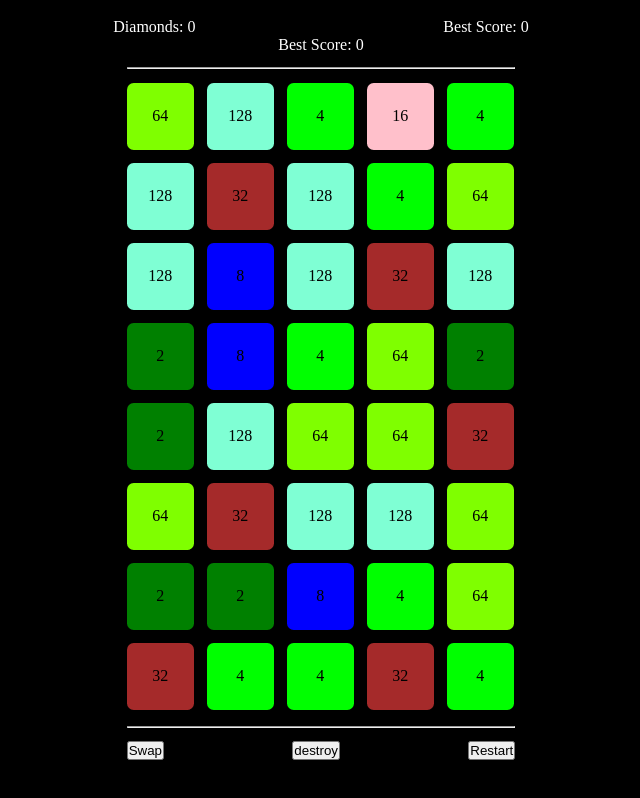
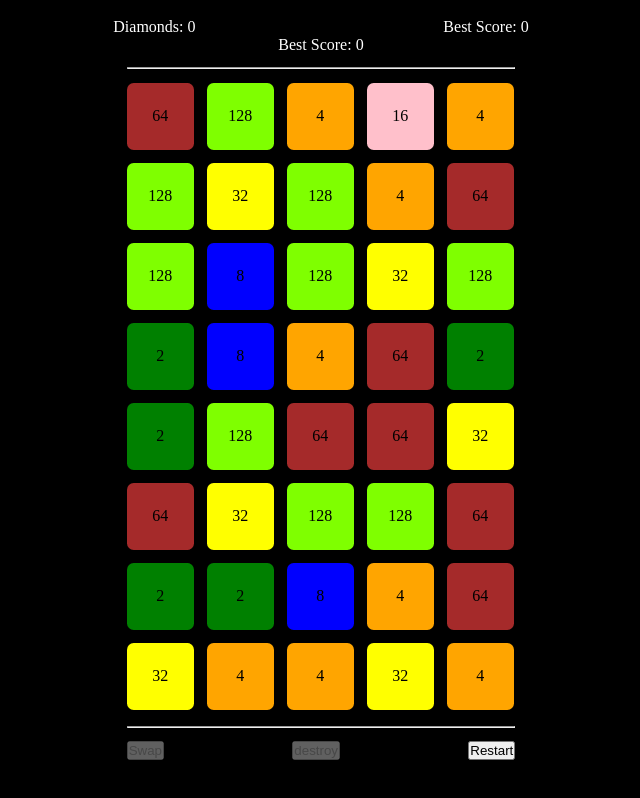
Before and after one commit to KremeshevD/2048_-game, a React (Create React App) app: page / in a window 1280 px wide. Shown: the whole page, without its empty margins (319-959 px from the left). Built offline with nearby package versions, Linux system fonts and the light colour scheme.

Commit message:
Bonuses cost, and bonuses button

```diff
--- a/src/Game/Cell.js
+++ b/src/Game/Cell.js
@@ -14,7 +14,7 @@ export class Cell {
         this.isDeleted = false
     }
     #setColor() {
-        const colors = ['red', 'green', 'Lime', 'blue', 'pink' ,'brown', 'Chartreuse', 'Aquamarine', 'purple','violet', 'yellow' ]
+        const colors = ['red', 'green', 'orange', 'blue', 'pink', 'yellow' ,'brown', 'Chartreuse', 'Aquamarine', 'purple','violet', 'GoldenRod', 'LightCyan' ]
         this.color = colors[this._value%colors.length]
     }
     set value(newValue) {
--- a/src/Game/Game.js
+++ b/src/Game/Game.js
@@ -19,6 +19,7 @@ export class Game {
         this.isGameOver = false
         this.isNewLevel = false
         this.newLevelData = {}
+        this.bonusCost = 100
     }
 
     #getNewValue(value) {
@@ -51,6 +52,8 @@ export class Game {
                         this.maxValue += 1
                         this.minValue += 1
                         this.diamonds += 30
+                        this.isNewLevel = true
+                        this.bonusCost +=15
                         this.newLevelData = {
                             newValue: this.maxValue,
                             removedValue: this.minValue - 1,
@@ -62,6 +65,7 @@ export class Game {
                         this.minValue += 1
                         this.diamonds += 30+this.maxValue-7
                         this.isNewLevel = true
+                        this.bonusCost +=15
                         this.newLevelData = {
                             newValue: this.maxValue,
                             removedValue: this.minValue - 1,
@@ -71,6 +75,7 @@ export class Game {
                         this.maxValue += dif
                         this.minValue += dif
                         this.diamonds += 30+this.maxValue-7
+                        this.bonusCost +=15
                         this.isNewLevel = true
                         this.newLevelData = {
                             newValue: this.maxValue,
@@ -145,13 +150,19 @@ export class Game {
         this.isGameOver = !this.field.isAnyMoveAvalable()
     }
     destroyCell(cell) {
-        cell = this.field.getCell(cell.x, cell.y)
-        this.field.markForDeleting([cell])
+        if(this.diamonds >= this.bonusCost){
+            cell = this.field.getCell(cell.x, cell.y)
+            this.diamonds -= this.bonusCost
+            this.field.markForDeleting([cell])
+        }
     }
     swapCells([c1, c2]) {
-        const cell1 = this.field.getCell(c1.x, c1.y)
-        const cell2 = this.field.getCell(c2.x, c2.y)
-        this.field.swapCells(cell1, cell2)
+        if(this.diamonds >= this.bonusCost){
+            const cell1 = this.field.getCell(c1.x, c1.y)
+            const cell2 = this.field.getCell(c2.x, c2.y)
+            this.diamonds -= this.bonusCost
+            this.field.swapCells(cell1, cell2)
+        }
     }
     render() {
        return  {
@@ -164,6 +175,7 @@ export class Game {
             isNewLevel: this.isNewLevel,
             isGameOver: this.isGameOver,
             newLevelData: this.newLevelData,
+            bonusCost: this.bonusCost,
             ...this.path.render(),
             ...this.field.render(),
 
@@ -178,6 +190,7 @@ export class Game {
         this.maxValueOnField = state.maxValueOnField
         this.score = state.score
         this.diamonds = state.diamonds
+        this.bonusCost = state.bonusCost
         this.newLevel = false
         this.levelInfo = {}
         this.score = state.score
--- a/src/Store/gameReducer.js
+++ b/src/Store/gameReducer.js
@@ -6,6 +6,7 @@ import { destroyCell, overTurn, pickCellForDestroy, toNextLevel, toNextStep } fr
 
 const game = new Game(getCellSize())
 const savedGame = localStorage.getItem('game')
+
 if(savedGame) {
   game.restore(JSON.parse(savedGame))
 }
@@ -14,7 +15,8 @@ const initialState = {
     isTurn: false,
     isSwapMode: false,
     isDestroyMode: false,
-    swapingCells: []
+    swapingCells: [],
+    isRestored: savedGame ? true:false
   }
 
 
@@ -36,6 +38,7 @@ export const gameSlice = createSlice({
             state.pathSegments = curGame.pathSegments
     },
     setSwapMode (state) {
+
       state.isSwapMode = true
     },
     setDestroyMode(state) {
@@ -50,6 +53,9 @@ export const gameSlice = createSlice({
         const curGame = game.render()
         state.field = curGame.field
       }
+    },
+    restoreGame(state) {
+      state.isRestored = false
     }
   },
   extraReducers: {
@@ -104,6 +110,7 @@ export const gameSlice = createSlice({
       },
       [destroyCell.pending]: (state) => {
         state.isDestroyMode = false
+        state.diamonds = game.diamonds
       },
       [destroyCell.fulfilled]: (state) => {
 
@@ -115,8 +122,9 @@ export const gameSlice = createSlice({
         game.destroyCell(payload)
         const curGame = game.render()
         state.field = curGame.field
+        state.diamonds = curGame.diamonds
       }
   }
 });
 
-export const { startTurn, turnInProgress, setSwapMode, setDestroyMode, setSwapingCells } = gameSlice.actions;
+export const { startTurn, turnInProgress, setSwapMode, setDestroyMode, setSwapingCells, restoreGame } = gameSlice.actions;
--- a/src/components/Game/Game.jsx
+++ b/src/components/Game/Game.jsx
@@ -1,5 +1,4 @@
 import './game.css'
-import useCellSize from "../../Hooks/useCellSize"
 import { Field } from "./Field"
 import { useDispatch, useSelector } from "react-redux"
 import { turnInProgress } from "../../Store/gameReducer"
@@ -8,17 +7,23 @@ import { overTurn } from '../../Store/asyncAction'
 import { ButtonBlock } from './buttonBlock/ButtonBlock'
 import { ModalWindow } from './ModalWindow'
 import { Score } from './Score/Score'
+import { StartScreen } from './StartScreen'
+import getCellSize from '../../Hooks/getCellSize'
+import { useRef } from 'react'
 
 export const Game = () => {
-    let cellSize = useCellSize()
+    let cellSize = useRef(getCellSize()).current
     const score = useSelector(state => state.game.score)
     const isTurn = useSelector(state => state.game.isTurn)
     const diamonds = useSelector(state => state.game.diamonds)
     const isNewLevel = useSelector(state => state.game.isNewLevel)
     const newLevelData = useSelector(state => state.game.newLevelData)
     const isGameOver = useSelector(state => state.game.isGameOver)
+    const isRestored = useSelector(state => state.game.isRestored)
+
 
     const dispatch = useDispatch()
+
 
     const gameStyle = {
         minWidth: cellSize*6.2,
@@ -51,13 +56,17 @@ export const Game = () => {
                 <div>Diamonds: {diamonds}</div>
                 <div>Best Score: {score}</div>
             </div>
+            {isRestored ?
+            <StartScreen/>
+            :
             <div className="gameField" style={gameFieldStyle}   onPointerMove={moveHandler} >
                 <div className="score"><Score score ={score}/></div>
                 <hr style={lineStyle}></hr>
                     <Field />
                 <hr style={lineStyle}></hr>
                     <ButtonBlock />
-                </div>
+            </div>
+            }
         </div>
         {isNewLevel && <ModalWindow newLevel = {newLevelData}/>}
         </>
--- /dev/null
+++ b/src/components/Game/StartScreen.jsx
@@ -0,0 +1,20 @@
+import { useDispatch, useSelector } from "react-redux"
+import { restoreGame } from "../../Store/gameReducer"
+
+export const StartScreen = () => {
+    const dispatch = useDispatch()
+    const higestBlock = useSelector(state => state.game.maxValueOnField)
+
+    return (
+
+        <div className="fullwide contentCenter fullheight">
+            <div>
+                <div>
+                    {higestBlock}
+                </div>
+                <span>YOUR HIGEST BLOCK</span>
+            </div>
+            <button className="big" onClick={() => dispatch(restoreGame())} >&#9654;</button>
+        </div>
+    )
+}
--- a/src/components/Game/buttonBlock/ButtonBlock.jsx
+++ b/src/components/Game/buttonBlock/ButtonBlock.jsx
@@ -1,38 +1,53 @@
-import { useDispatch } from "react-redux"
+import { useMemo } from "react"
+import { useDispatch, useSelector } from "react-redux"
 import { setDestroyMode, setSwapMode } from "../../../Store/gameReducer"
 import { ButtonCustom } from "./ButtonCustom"
 
 
 export const ButtonBlock = () => {
         const dispatch = useDispatch()
-        const swapModeHandler = () => {
-            dispatch(setSwapMode())
+        const bonusCost = useSelector(state => state.game.bonusCost)
+        const diamonds = useSelector(state => state.game.diamonds)
+
+        const swapButton = useMemo(() => {
+            return {
+            text: "Swap",
+            style: "swap",
+            disabled: diamonds<bonusCost,
+            cost: bonusCost,
+            id: 1+Date.now(),
+            handler: () => {
+                dispatch(setSwapMode())
+            }
+         }
+        },[bonusCost, diamonds])
+        const removeButton = useMemo(() => {return{
+            text: "destroy",
+            style: "destroy",
+            disabled: diamonds<bonusCost,
+            cost: bonusCost,
+            id: 10+Date.now(),
+            handler: () => {
+                dispatch(setDestroyMode())
+            }
         }
-        const removeModeHandler = () => {
-            dispatch(setDestroyMode())
-        }
-        const restartHandler = () => {
+        },[bonusCost,diamonds])
 
-        }
-        const swapButton = {
-            text: "Swap",
-            class: "swap",
-            cost: 100,
-        }
-        const removeButton = {
-            text: "destroy",
-            class: "destroy",
-            cost: 100,
-        }
-        const restartButton = {
+        const restartButton = useMemo(() => {
+            return {
             text: "Restart",
-            class: "restart",
-        }
+            style: "restart",
+            id: 20+Date.now(),
+            handler: () => {
+
+            }
+            }
+        },[])
+    const buttons = [swapButton, removeButton, restartButton]
  return (
         <div className="buttonBlock">
-                    <ButtonCustom handler={swapModeHandler} content = {swapButton}></ButtonCustom>
-                    <ButtonCustom handler={removeModeHandler} content = {removeButton}></ButtonCustom>
-                    <ButtonCustom handler={restartHandler} content = {restartButton}></ButtonCustom>
+                    {buttons.map( button => <ButtonCustom {...button} key={button.id}/>)}
+
 
         </div>
     )
--- a/src/components/Game/buttonBlock/ButtonCustom.jsx
+++ b/src/components/Game/buttonBlock/ButtonCustom.jsx
@@ -1,8 +1,8 @@
-export const ButtonCustom =  ({handler, content}) => {
+export const ButtonCustom =  ({ text, handler, style, disabled, cost }) => {
     return (
         <div className="">
-            <button className={content.class} onClick = {handler}>{content.text}</button>
-            {content.cost && <span>{content.cost}</span>}
+            <button className={style} onClick = {handler} disabled={disabled}>{text}</button>
+            {cost && <span>{cost}</span>}
         </div>
     )
 }
--- a/src/components/Game/game.css
+++ b/src/components/Game/game.css
@@ -2,6 +2,8 @@
     display: flex;
     align-items: center;
     flex-direction: column;
+    justify-content: stretch;
+    align-items: center;
 }
 
 .navBar {
@@ -115,3 +117,22 @@ div {
     0% {transform: scale(1);}
     100% {transform: scale(0);}
 }
+
+/*start game screen*/
+.big {
+    width: 70%;
+    margin: auto;
+    height: 1.5rem;
+}
+.fullwide {
+    width: 100%;
+}
+.fullheight {
+    height: 100%;
+}
+.contentCenter {
+    display: flex;
+    justify-content: center;
+    align-items: stretch;
+    flex-direction: column;
+}
--- a/src/index.css
+++ b/src/index.css
@@ -3,6 +3,7 @@
     padding: 0;
     box-sizing: border-box;
     position: relative;
+    touch-action: none;
 }
 
 .transition-500 {
```
Also changed, not shown: src/Hooks/getCellSize.js (renamed from src/Hooks/getCellSize.jsx).
